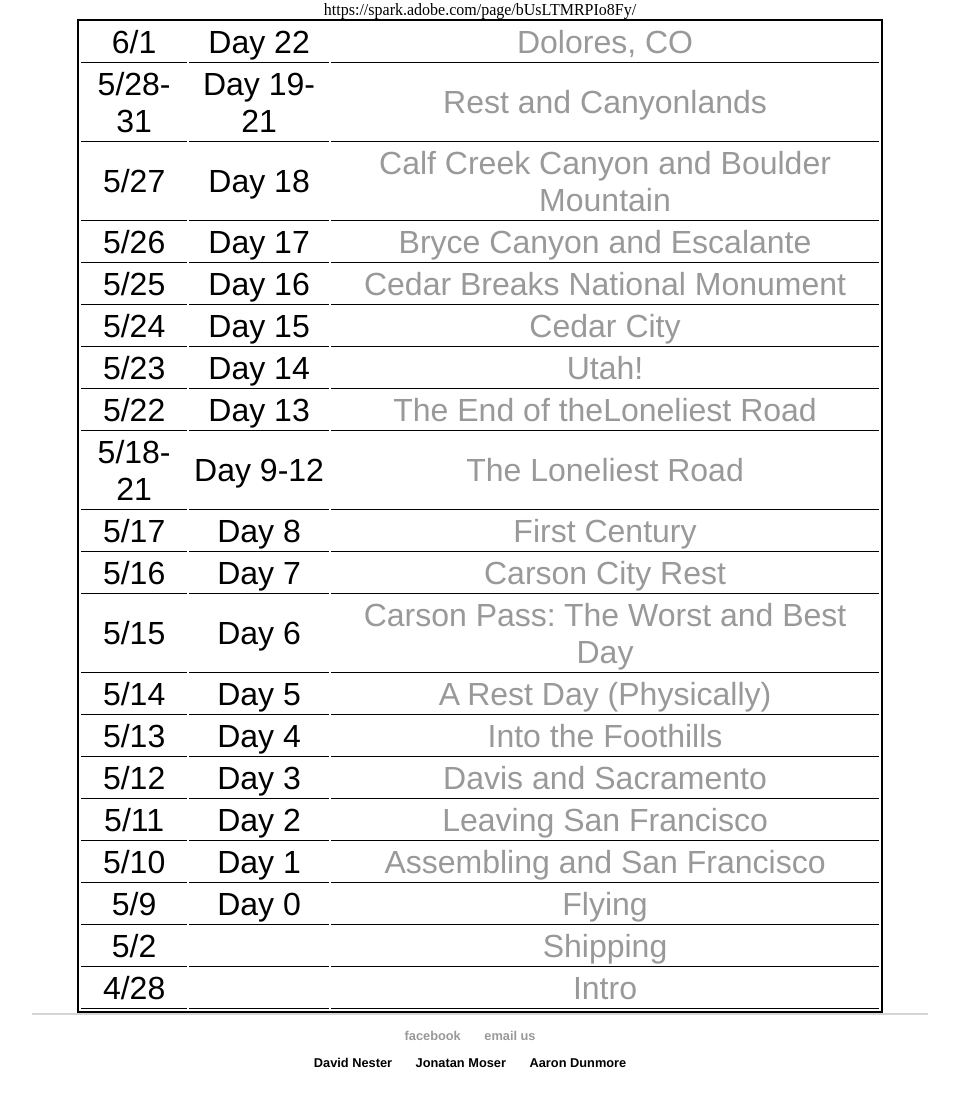
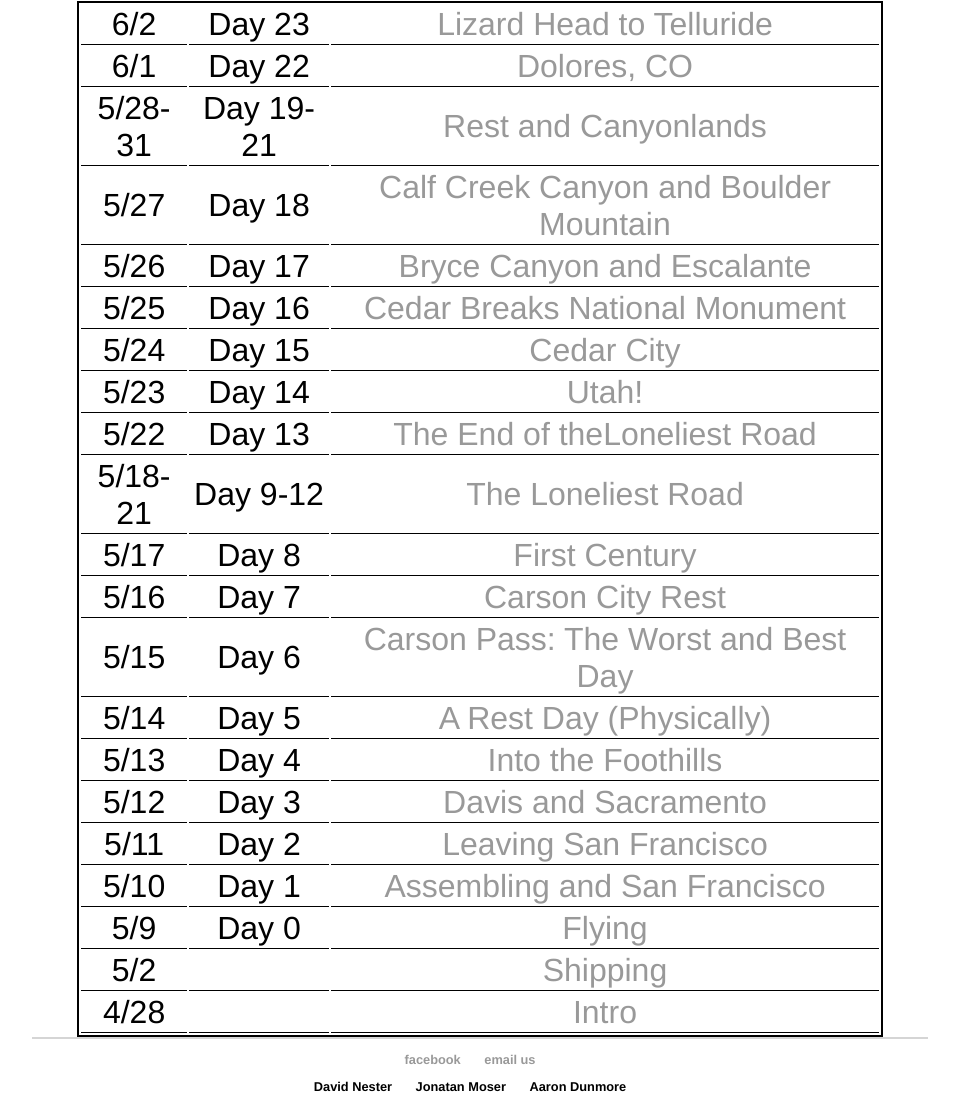
Before and after one commit to DavidNester/DavidNester.github.io, a Jekyll site: the page built from biketrip/index.html, in a window 1280 px wide, cut to the strip 604-1711 px from the top of the page. Shown: the whole strip, without its empty margins (160-1119 px from the left). Built offline with Jekyll 4.4.1, drawn with Linux system fonts in a browser that asks for light colours; before the commit the page ends 1687 px from its top, so only the background shows below that.

Commit message:
Update index.html

```diff
--- a/biketrip/index.html
+++ b/biketrip/index.html
@@ -6,7 +6,13 @@ title: 2018&#58; A Bike Odyssey
 <img src="/res/biketrip/FullRoute.png" width=522px height=316px>
 <div class="blurb">
 <table id='biketrip'>
-https://spark.adobe.com/page/bUsLTMRPIo8Fy/
+
+<tr>
+			<td>6/2</td>
+			<td>Day 23</td>
+			<td><a href="https://spark.adobe.com/page/urrxiNanrMscl/">Lizard Head to Telluride</a></td>
+		</tr>
+
 <tr>
 			<td>6/1</td>
 			<td>Day 22</td>
```
